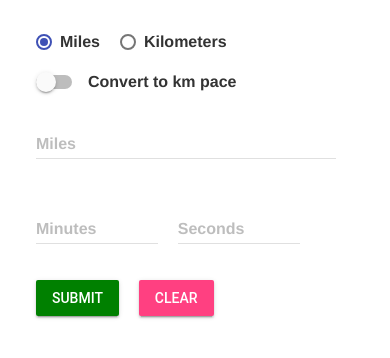
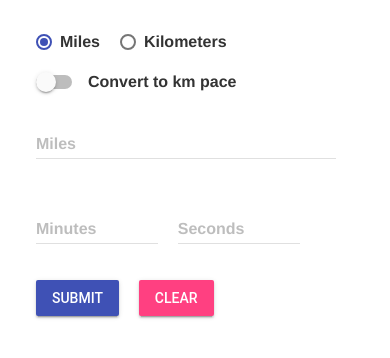
Before and after one commit to codeNinjaDev/PR-Trackr, a plain HTML site: page index.html in a window 390 px wide. Shown: the part 62-420 px from the top of the page. Drawn offline with Linux system fonts and the light colour scheme.

Commit message:
Update index.html

```diff
--- a/index.html
+++ b/index.html
@@ -74,7 +74,7 @@
           }
 
           #submit-btn {
-            background-color: green;
+            background-color: #3f51b5;
           }
 
           #minute-mile {
```
